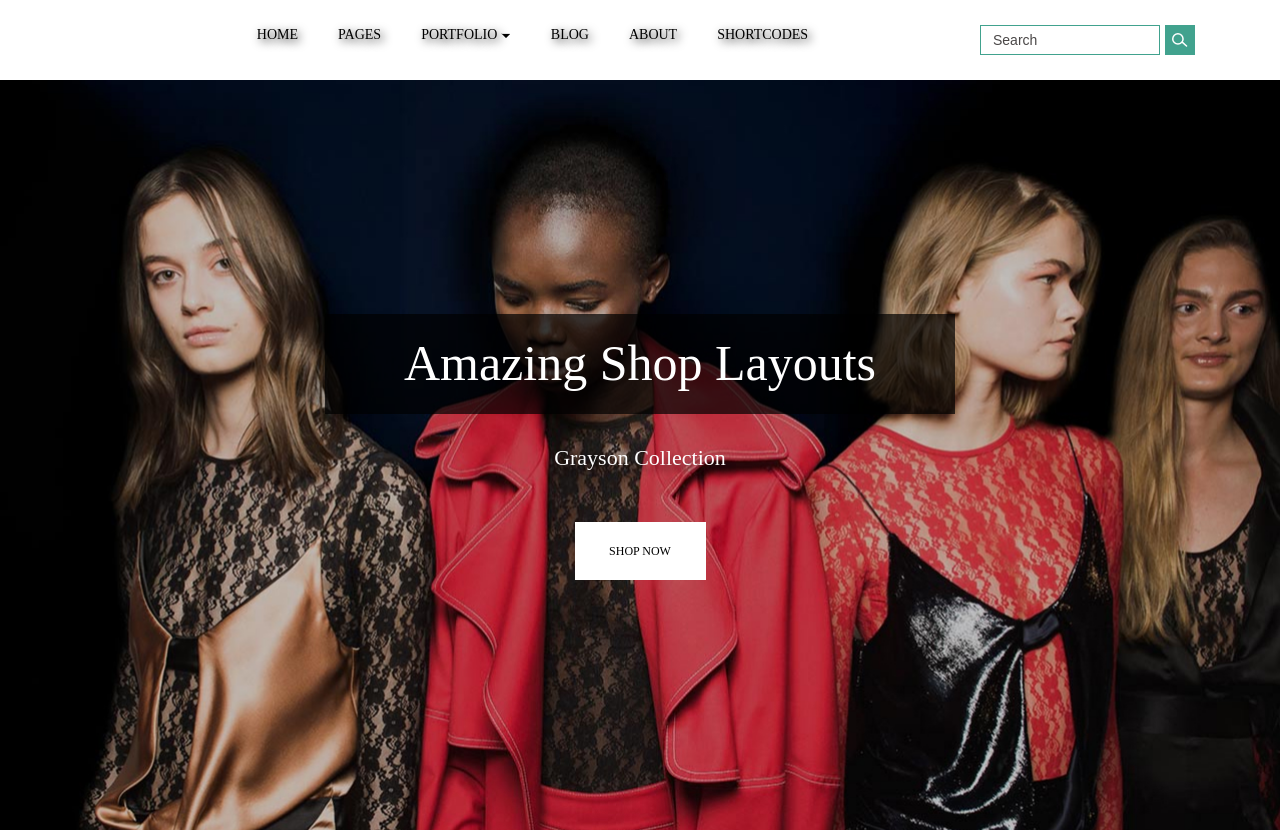
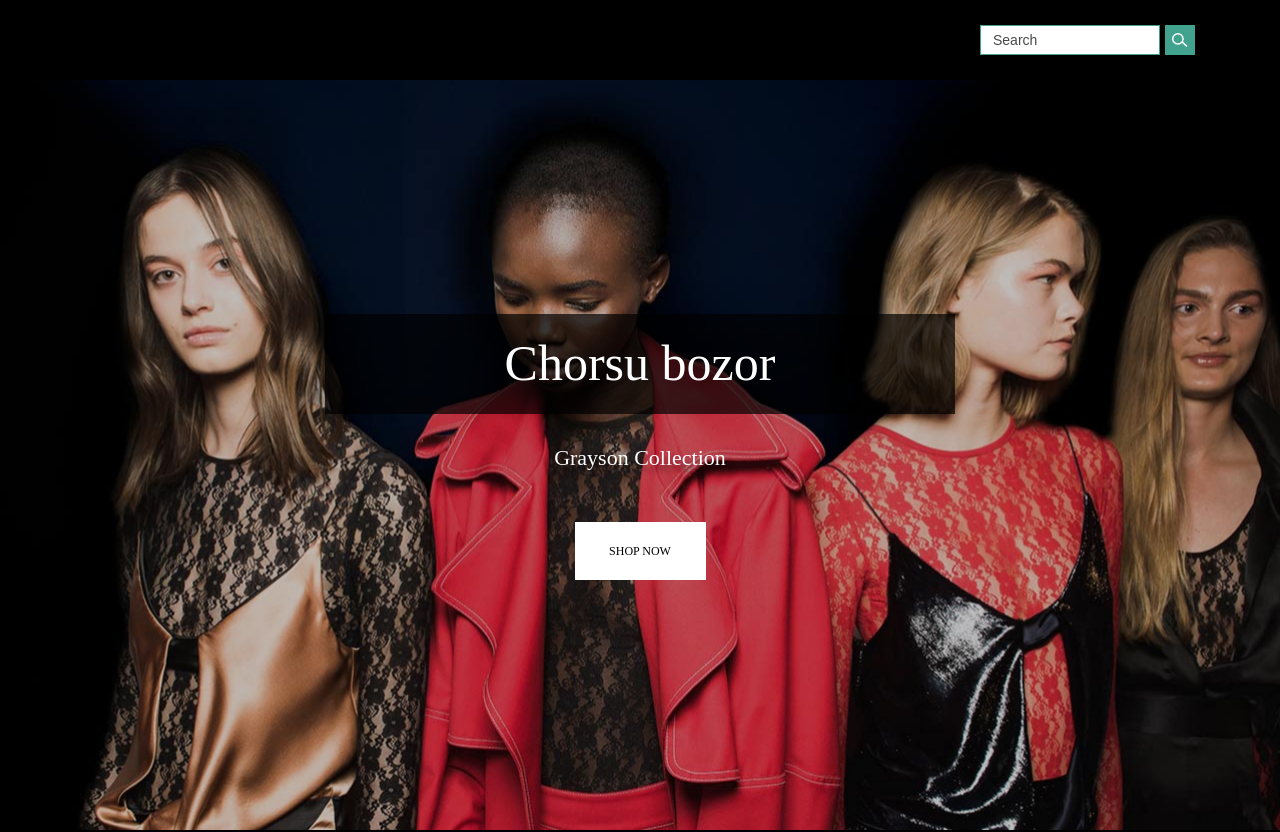
Before and after one commit to sevinch0209/grayson, a plain HTML site: page index.html in a window 1280 px wide. Shown: the top 832 px of the page. Drawn offline with Linux system fonts and the light colour scheme; a web font is replaced by a local one.

Commit message:
title body

```diff
--- a/index.html
+++ b/index.html
@@ -56,7 +56,7 @@
             </div>
         </nav>
         <div class="header__bottom">
-            <h1 class="header__title">Amazing Shop Layouts</h1>
+            <h1 class="header__title">Chorsu bozor</h1>
             <span class="header__subtitle">
                 Grayson Collection</span>
             <a href="" class="header__btn btn">SHOP NOW</a>
--- a/styles/main.css
+++ b/styles/main.css
@@ -24,6 +24,7 @@ ul {
 
 body {
     font-family: Playfairy;
+    background: #000;
 }
 
 .container {
```
